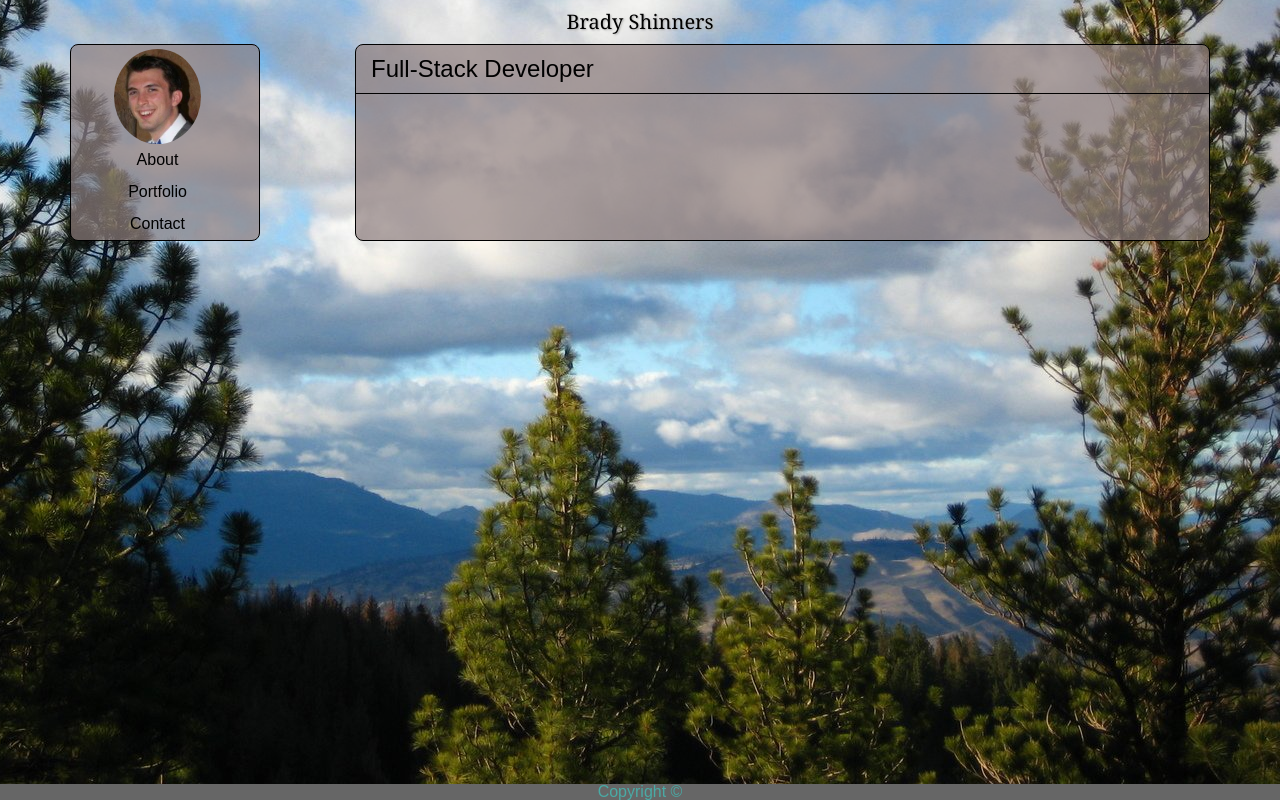
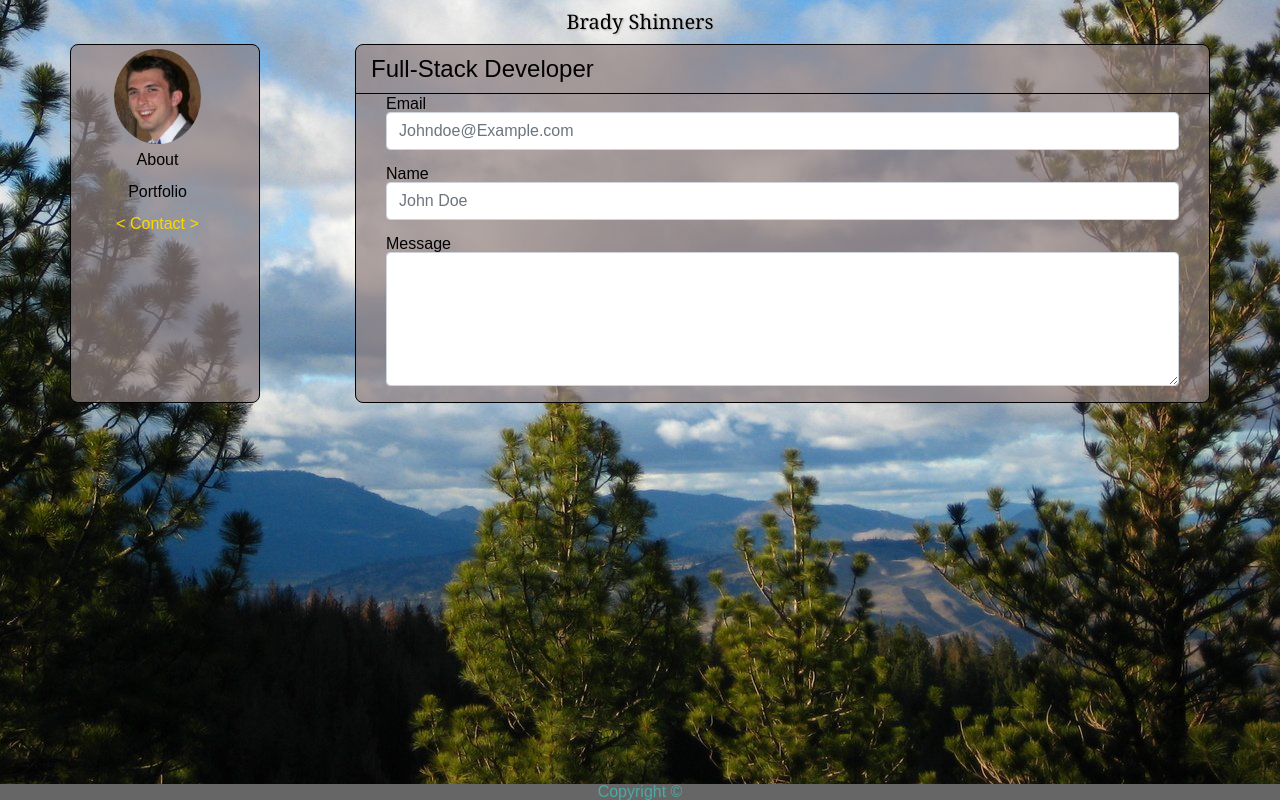
Before and after one commit to bshin19/bshin19.github.io, a plain HTML site: page index.html in a window 1280 px wide. Both pictures are taken after a click on the link "Contact". Drawn offline with nearby package versions, Linux system fonts and the light colour scheme.

Commit message:
contact updated

```diff
--- a/global_assets/javascript/home.js
+++ b/global_assets/javascript/home.js
@@ -10,7 +10,7 @@ $(document).ready(function () {
             this.title = titleName;
         };
 
-        var rpg = new Card("pages/rpg/rpg-game.html", "pages/rpg/assets/images/portrait/roy.jpg", "Fire Emblem RPG", "RPG Game");
+        var rpg = new Card("pages/rpg/rpg.html", "pages/rpg/assets/images/portrait/roy.jpg", "Fire Emblem RPG", "RPG Game");
         var psychic = new Card("pages/psychic/psychic.html", "pages/psychic/assets/images/ball.jpeg", "Pyschic Ball", "Psychic Game");
         var trivia = new Card("pages/trivia/trivia.html", "pages/trivia/assets/images/dragontrivia.jpg", "Dragon", "Myth Trivia");
         var bearCrystal = new Card("pages/crystal_math/crystalgame.html", "pages/crystal_math/assets/images/bear.jpg", "Bear", "Honey Bear");
@@ -28,8 +28,8 @@ $(document).ready(function () {
     };
 
     function cleanCarrot(div, cleanText) {
-        $(div).text(cleanText)
-        $(div).removeAttr("style")
+        $(div).text(cleanText);
+        $(div).removeAttr("style");
     }
 
     function aboutFiller(section) {
@@ -94,9 +94,57 @@ $(document).ready(function () {
         }
     };
 
-    function conFiller(section) {
+    function formBuilder(labelTitle, labelHTML, placeholdTitle, isMessBox) {
+        var rowDiv = $("<div>");
+        rowDiv.addClass("row");
 
-    }
+        var nameForm = $("<form>");
+
+        var colDiv = $("<div>");
+        colDiv.addClass("form-group col-12");
+
+        var inputLabel = $("<label>");
+        inputLabel.attr("for", labelTitle);
+        inputLabel.html(labelHTML);
+
+        if (!isMessBox) {
+            var inputInfo = $("<input>");
+            inputInfo.addClass("form-control contact-width");
+            inputInfo.attr("id", labelTitle);
+            inputInfo.attr("placeholder", placeholdTitle);
+        } else {
+            var inputInfo = $("<textarea>");
+            inputInfo.addClass("form-control");
+            inputInfo.attr("id", labelTitle);
+            inputInfo.attr("rows", placeholdTitle);
+        };
+
+        var subBtn = $("<button>");
+        subBtn.addClass("btn btn-primary");
+        subBtn.attr("type", "submit");
+        subBtn.html("Submit");
+
+        colDiv.append(inputLabel, inputInfo);
+        nameForm.append(colDiv);
+        rowDiv.append(nameForm, subBtn);
+        $("#contactFill").append(nameForm);
+    };
+
+    function conFiller() {
+        if (!contact) {
+            contact = true;
+            clickCarrot("#conClick");
+
+            formBuilder("inputEmail", "Email", "Johndoe@Example.com", false);
+            formBuilder("inputName", "Name", "John Doe", false);
+            formBuilder("messagebox", "Message", 5, true);
+
+        } else {
+            contact = false;
+            cleanCarrot("#conClick", "Contact");
+            $("#contactFill").empty();
+        };
+    };
 
     $("#aboutClick").on("click", function () {
         aboutFiller("#aboutFill");
@@ -107,7 +155,7 @@ $(document).ready(function () {
     });
 
     $("#conClick").on("click", function () {
-        conFiller("#contactFill");
+        conFiller();
     });
 
     buildPortfolio();
--- a/pages/rpg/assets/css/rpgstyle.css
+++ b/pages/rpg/assets/css/rpgstyle.css
@@ -1,5 +1,5 @@
 body {
-    background: url("../images/rpg-game/firebg.jpg") center;
+    background: url("../images/firebg.jpg") center;
     color: gold;
 }
 
```
Also changed, not shown: pages/rpg/assets/javascript/rpg-game.js (+3 -5 lines), pages/rpg/rpg.html (+20 -37 lines).
